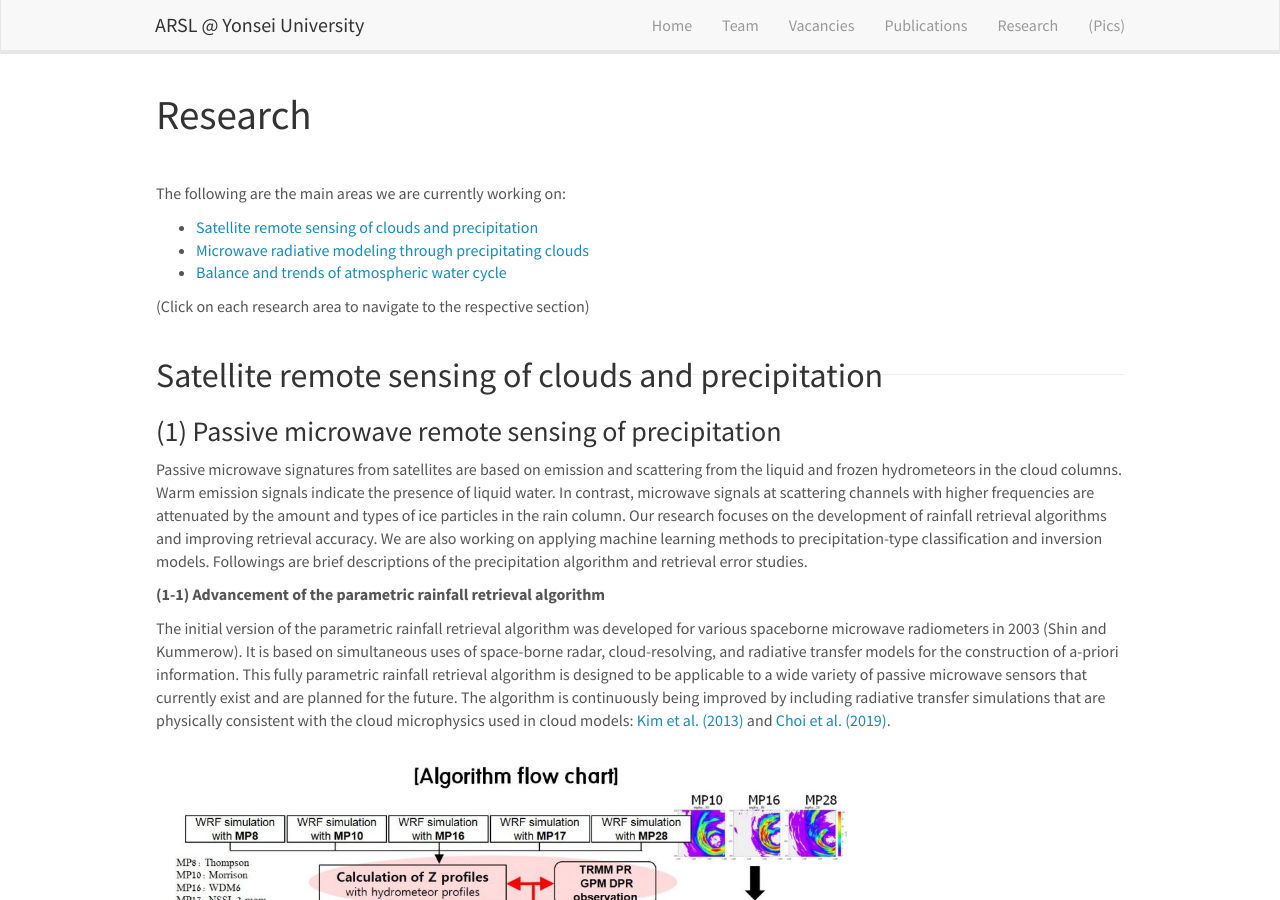
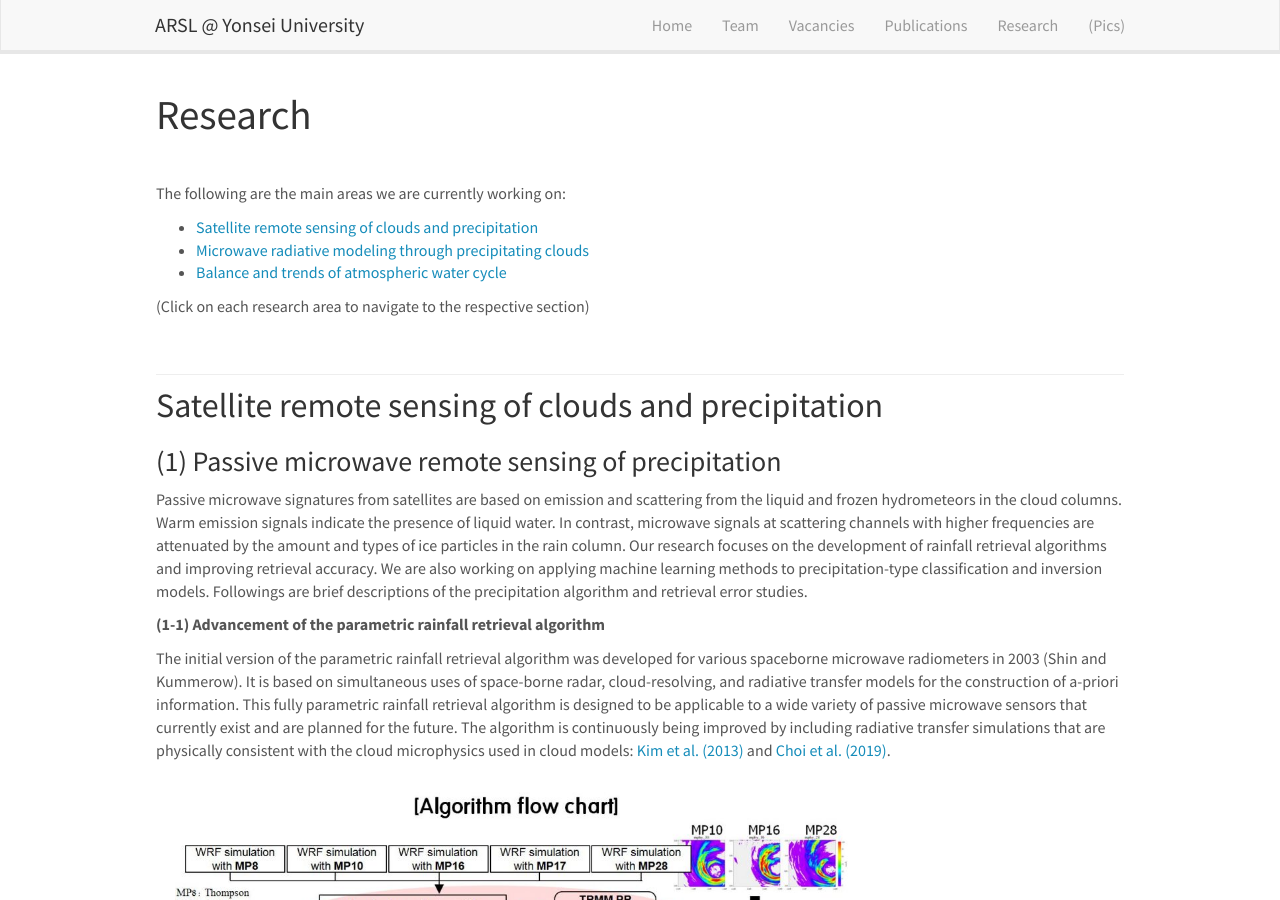
Before and after one commit to roo2003/roo2003.github.io, a Jekyll site: the page built from _pages/research.md, in a window 1280 px wide and 900 px high. Built offline with Jekyll 4.4.1, drawn with Linux system fonts in a browser that asks for light colours; nearby versions of some CDN libraries.

Commit message:
Update research.md

```diff
--- a/_pages/research.md
+++ b/_pages/research.md
@@ -21,7 +21,7 @@ The following are the main areas we are currently working on:
 <br>
 <a id='remote-sensing'></a>
 <hr/>
-<div style="margin-top: -40px;"></div>
+<div style="margin-top: -10px;"></div>
 
 ## Satellite remote sensing of clouds and precipitation
 
```
